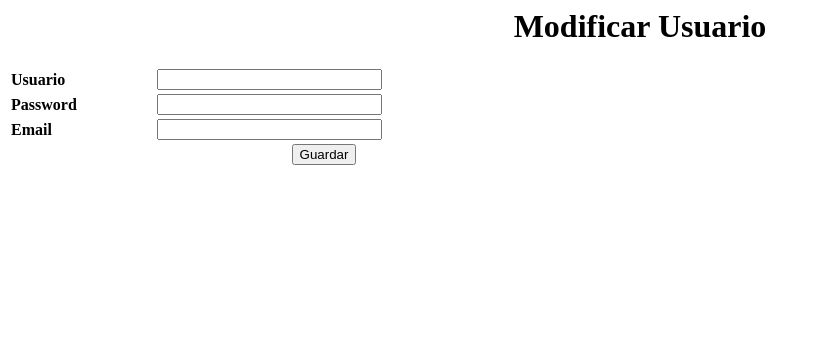
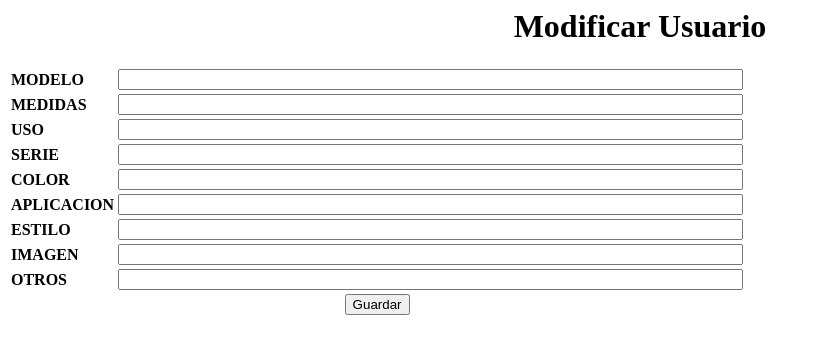
Before and after one commit to MMariscal/Varios, a PHP site: page /modificar.php?idPIEZA=1 in a window 1280 px wide. Shown: the top 354 px of the page, without its empty margins (0-817 px from the left). Run offline with PHP 8.4, Linux system fonts and the light colour scheme; data that the repository does not hold is empty.

Commit message:
Modificar formulario modificar.php

```diff
--- a/Formulario/modificar.php
+++ b/Formulario/modificar.php
@@ -25,17 +25,41 @@
 			<table width="50%">
 				<tr>
 					<input type="hidden" name="id" value="<?php echo $id; ?>">
-					<td width="20"><b>Usuario</b></td>
-					<td width="30"><input type="text" name="usuario" size="25" value="<?php echo $row['usuario']; ?>" /></td>
+					<td width="20"><b>MODELO</b></td>
+					<td width="30"><input type="text" name="modelo" size="75" value="<?php echo $row['MODELO']; ?>" /></td>
 				</tr>
 				<tr>
-					<td><b>Password</b></td>
-					<td><input type="password" name="password" size="25" value="<?php echo $row['contrasenia']; ?>" /></td>
+					<td width="20"><b>MEDIDAS</b></td>
+					<td width="30"><input type="text" name="medidas" size="75" value="<?php echo $row['MEDIDAS']; ?>" /></td>
 				</tr>
 				<tr>
-					<td><b>Email</b></td>
-					<td><input type="text" name="email" size="25" value="<?php echo $row['email']; ?>" /></td>
+					<td width="20"><b>USO</b></td>
+					<td width="30"><input type="text" name="uso" size="75" value="<?php echo $row['USO']; ?>" /></td>
 				</tr>
+				<tr>
+					<td width="20"><b>SERIE</b></td>
+					<td width="30"><input type="text" name="serie" size="75" value="<?php echo $row['SERIE']; ?>" /></td>
+				</tr>
+				<tr>
+					<td width="20"><b>COLOR</b></td>
+					<td width="30"><input type="text" name="color" size="75" value="<?php echo $row['COLOR']; ?>" /></td>
+				</tr>
+				<tr>
+					<td width="20"><b>APLICACION</b></td>
+					<td width="30"><input type="text" name="aplicacion" size="75" value="<?php echo $row['APLICACION']; ?>" /></td>
+				</tr>
+				<tr>
+					<td width="20"><b>ESTILO</b></td>
+					<td width="30"><input type="text" name="estilo" size="75" value="<?php echo $row['ESTILO']; ?>" /></td>
+				</tr>
+				<tr>
+					<td width="20"><b>IMAGEN</b></td>
+					<td width="30"><input type="text" name="imagen" size="75" value="<?php echo $row['IMAGEN']; ?>" /></td>
+				</tr>
+				<tr>
+					<td width="20"><b>OTROS</b></td>
+					<td width="30"><input type="text" name="otros" size="75" value="<?php echo $row['OTROS']; ?>" /></td>
+                </tr>
 				<tr>
 					<td colspan="2"><center><input type="submit" name="Guardar" value="Guardar" /></center></td>
 				</tr>
```
